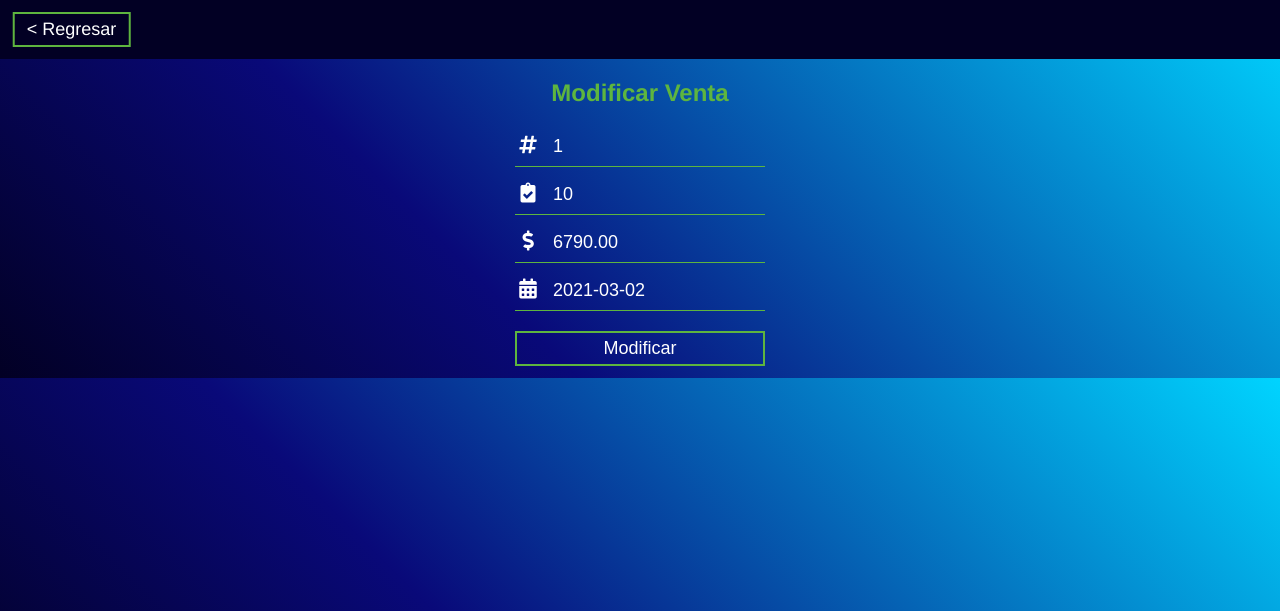
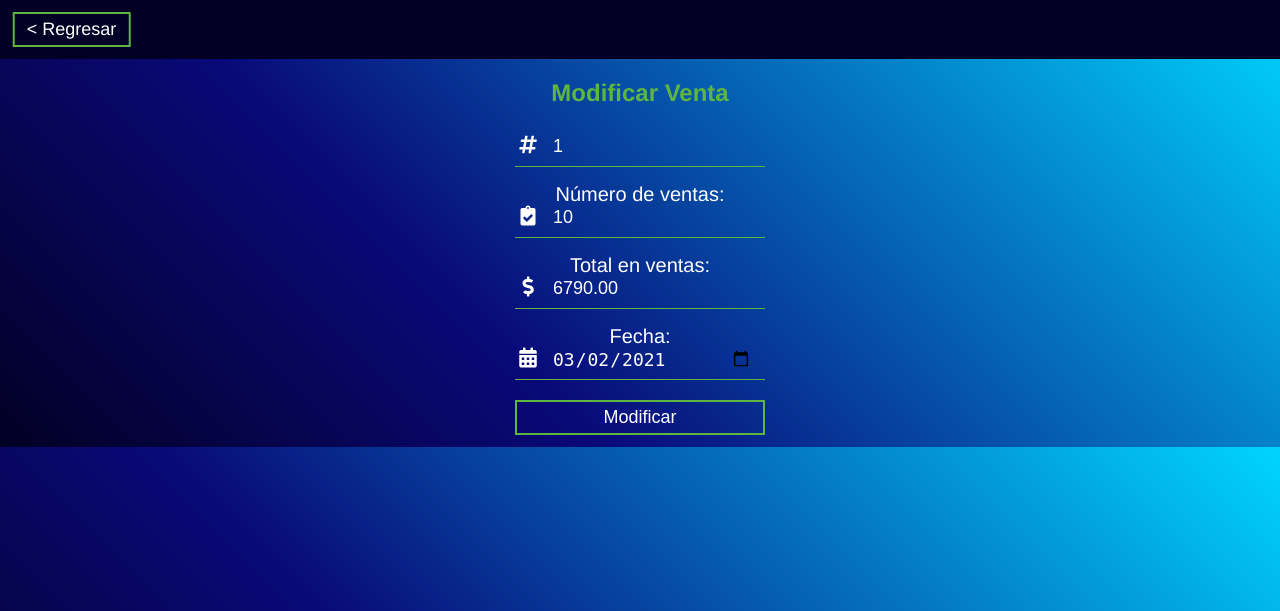
Before and after one commit to DarioSantacruz/sistemaweb3, a PHP site: page /sistema/mod.php?id=1 in a window 1280 px wide. Shown: the top 611 px of the page. Run offline with PHP 8.4, Linux system fonts and the light colour scheme; data comes from the database, SQL or seed files in the repository; some libraries are stand-ins or nearby versions.

Commit message:
Forma para modificar editada para que coincida con la forma para crear registros

```diff
--- a/sistema/mod.php
+++ b/sistema/mod.php
@@ -60,16 +60,21 @@
                     <input type="text" placeholder="Número de registro" name="idv" value="<?php echo $id; ?>" disabled>
                 </div>
                 <div class="textbox">
+                    <label for="numventas">Número de ventas:</label><br>
                     <i class="fas fa-clipboard-check"></i>
-                    <input type="text" placeholder="Número de ventas" name="numv" value="<?php echo $num; ?>">
+                    <input type="number" id="numventas" min="1" placeholder="Número de ventas" name="numv"
+                        value="<?php echo $num; ?>">
                 </div>
                 <div class="textbox">
+                    <label for="totventas">Total en ventas:</label><br>
                     <i class="fas fa-dollar-sign"></i>
-                    <input type="text" placeholder="Total en ventas" name="totv" value="<?php echo $tot; ?>">
+                    <input id="totventas" type="number" name="totv" type="number" min="0.00" step="1.00"
+                        value="<?php echo $tot; ?>">
                 </div>
                 <div class="textbox">
+                    <label for="fecventas">Fecha:</label><br>
                     <i class="fas fa-calendar-alt"></i>
-                    <input type="text" placeholder="AAAA-MM-DD" name="fecv" value="<?php echo $fec; ?>">
+                    <input id="fecventas" type="date" name="fecv" value="<?php echo $fec; ?>">
                 </div>
                 <div class="alert" style="text-align: center;"><?php echo isset($alert)? $alert : ''; ?>
                 </div>
```
